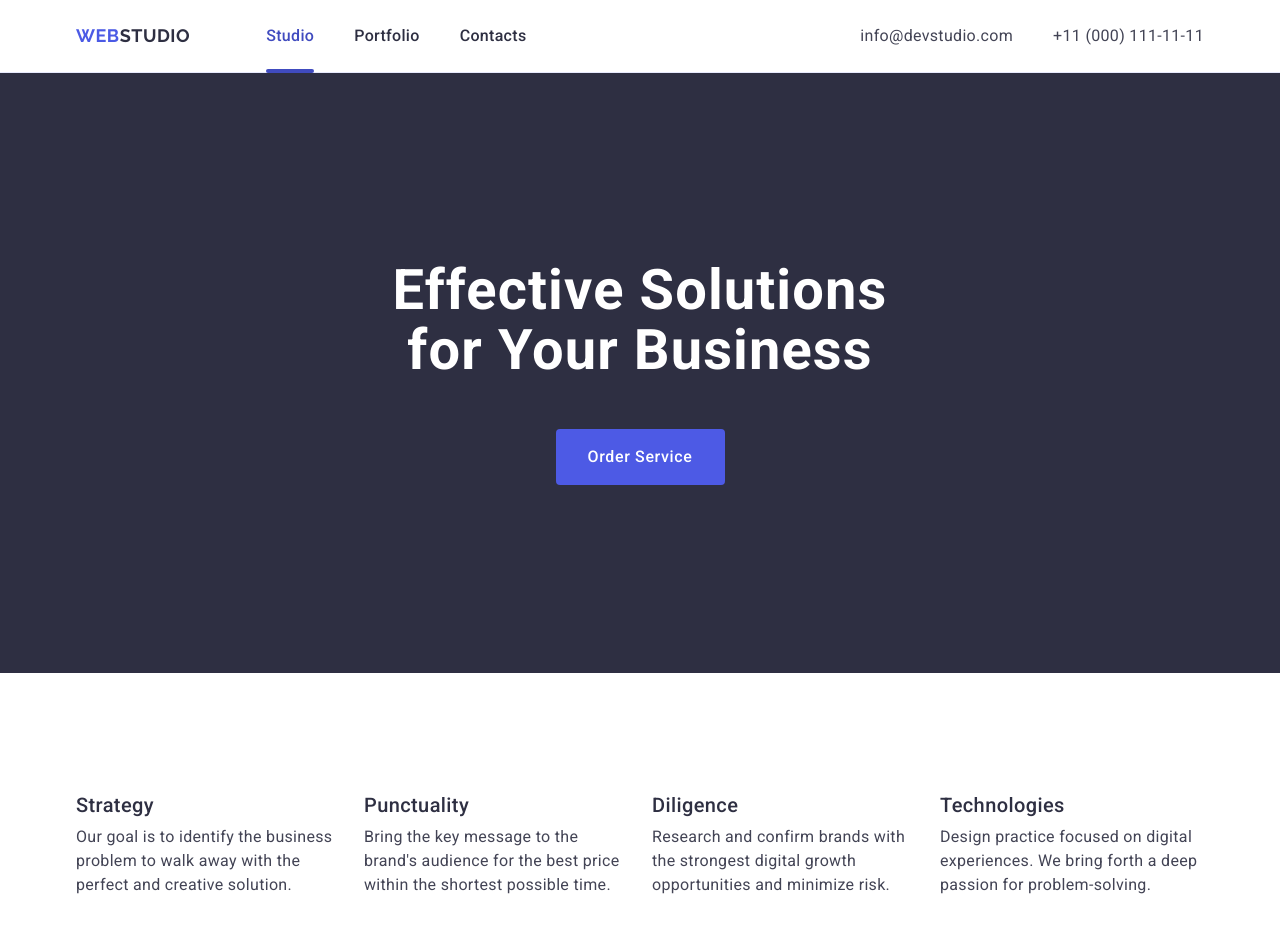
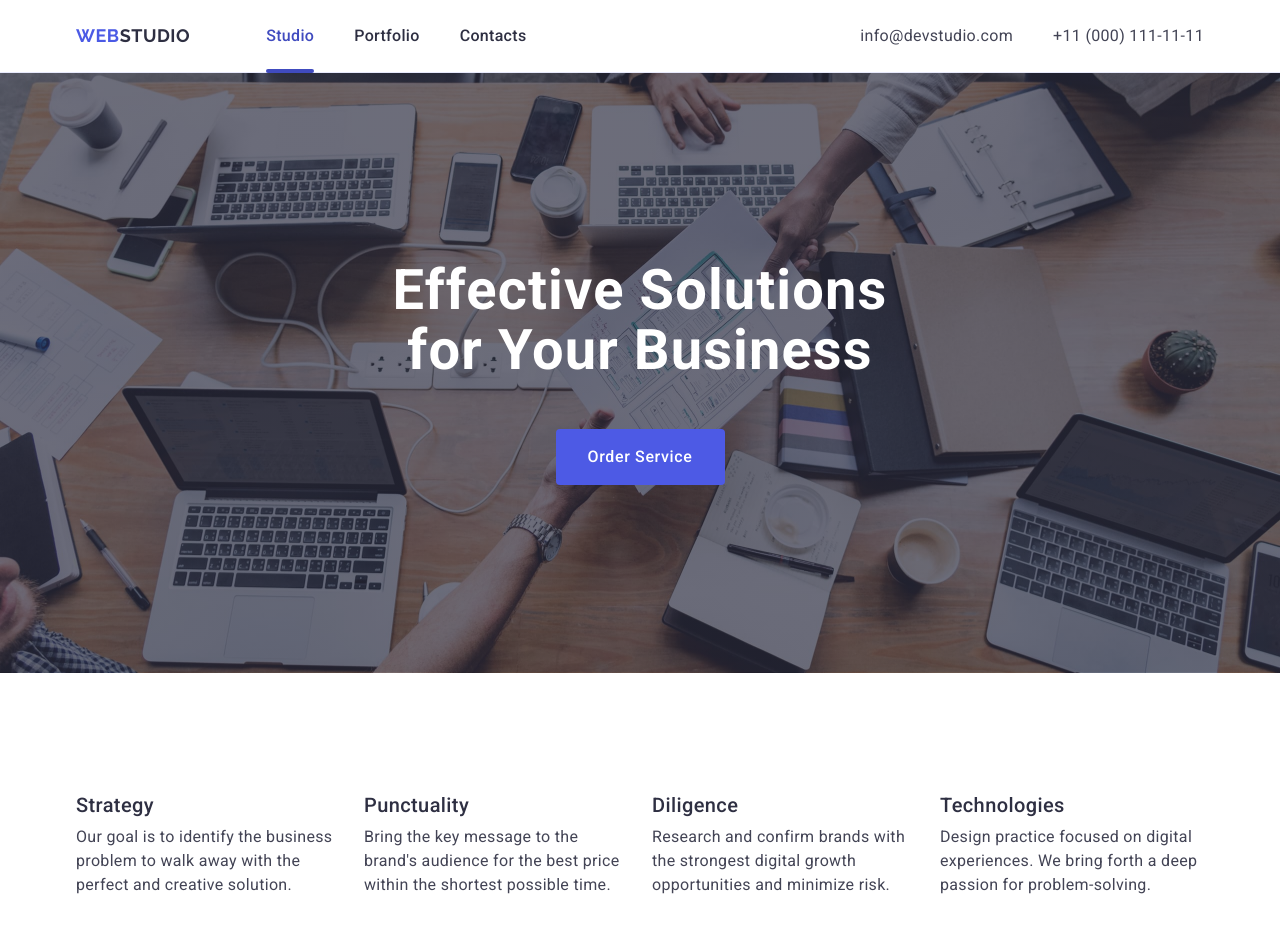
Before and after one commit to sergey-filatov1/goit-markup-hw-04, a plain HTML site: page index.html in a window 1280 px wide. Shown: the top 932 px of the page. Drawn offline with nearby package versions, Linux system fonts and the light colour scheme.

Commit message:
правка1

```diff
--- a/css/styles.css
+++ b/css/styles.css
@@ -158,8 +158,18 @@ color: #fff;
 }
 
 .main-banner{
-background-color: #2e2f42;
-padding: 188px 0;
+max-width: 1440px;
+  margin: 0 auto;
+  padding: 188px 0;
+
+  background-image: linear-gradient(
+      rgba(46, 47, 66, 0.7),
+      rgba(46, 47, 66, 0.7)
+    ),
+    url(../images/hero-bg.jpg);
+  background-repeat: no-repeat;
+  background-position: center;
+  background-size: cover;
 }
 
 .main-title{
@@ -174,7 +184,7 @@ padding: 188px 0;
 }
 
 .main-button{
-display: block;
+  display: block;
   min-width: 169px;
   height: 56px;
   border: none;
@@ -183,20 +193,15 @@ display: block;
   line-height: 1.5;
   letter-spacing: 0.04em;
   color: #fff;
-  background-color:#4d5ae5;
+  background-color: #4d5ae5;
   border-radius: 4px;
   cursor: pointer;
   margin: 0 auto;
+  transition: background-color 250ms cubic-bezier(0.4, 0, 0.2, 1);
 }
 
 button:hover,
 button:focus {
-  cursor: pointer;
-  font-weight: 500;
-  font-size: 16px;
-  line-height: 1.5;
-  letter-spacing: 0.04em;
-  color: #fff;
   background-color: #404bbf;
 }
 
```
Also changed, not shown: images/hero-bg.jpg (added).
